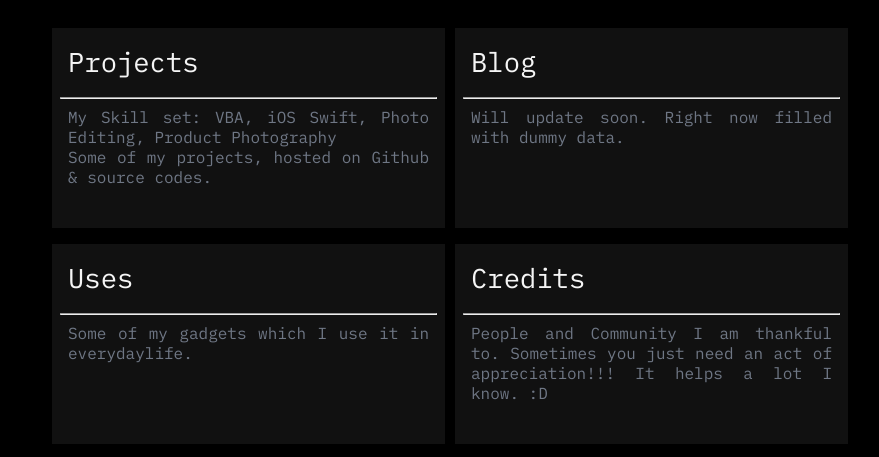
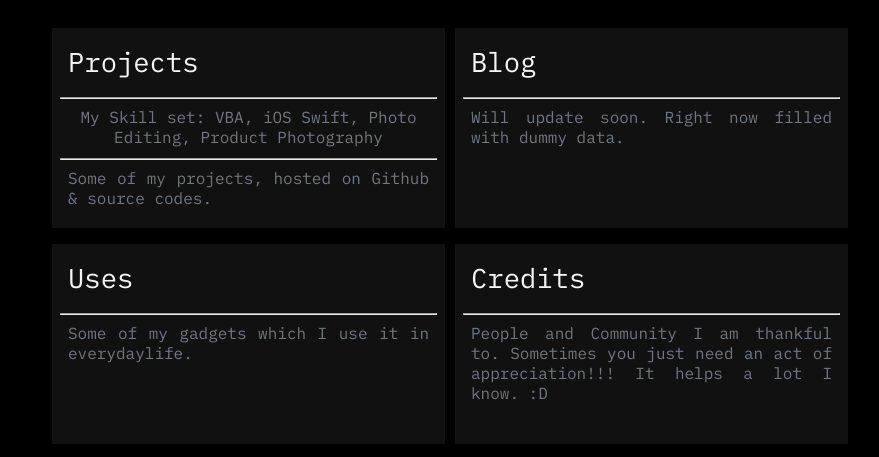
Before and after one commit to nirav-kyada/nirav-kyada-site, a plain HTML site: page index.html in a window 1280 px wide. Shown: the part 343-800 px from the top of the page, without its empty margins (190-1069 px from the left). Drawn offline with Linux system fonts and the light colour scheme.

Commit message:
style-change : titel page block 1

```diff
--- a/index.html
+++ b/index.html
@@ -38,7 +38,7 @@
             <a class="link-box" href="/projects.html">
                 <div><h2>Projects</h2>
                 <hr>
-                    <p ::before>My Skill set: VBA, iOS Swift, Photo Editing, Product Photography <br> Some of my projects, hosted on Github & source codes.
+                    <p ::before style="text-align: center;">My Skill set:</span> VBA, iOS Swift, Photo Editing, Product Photography <br><hr><p ::before>Some of my projects, hosted on Github & source codes.
                 </div>
             </a>
 
```
